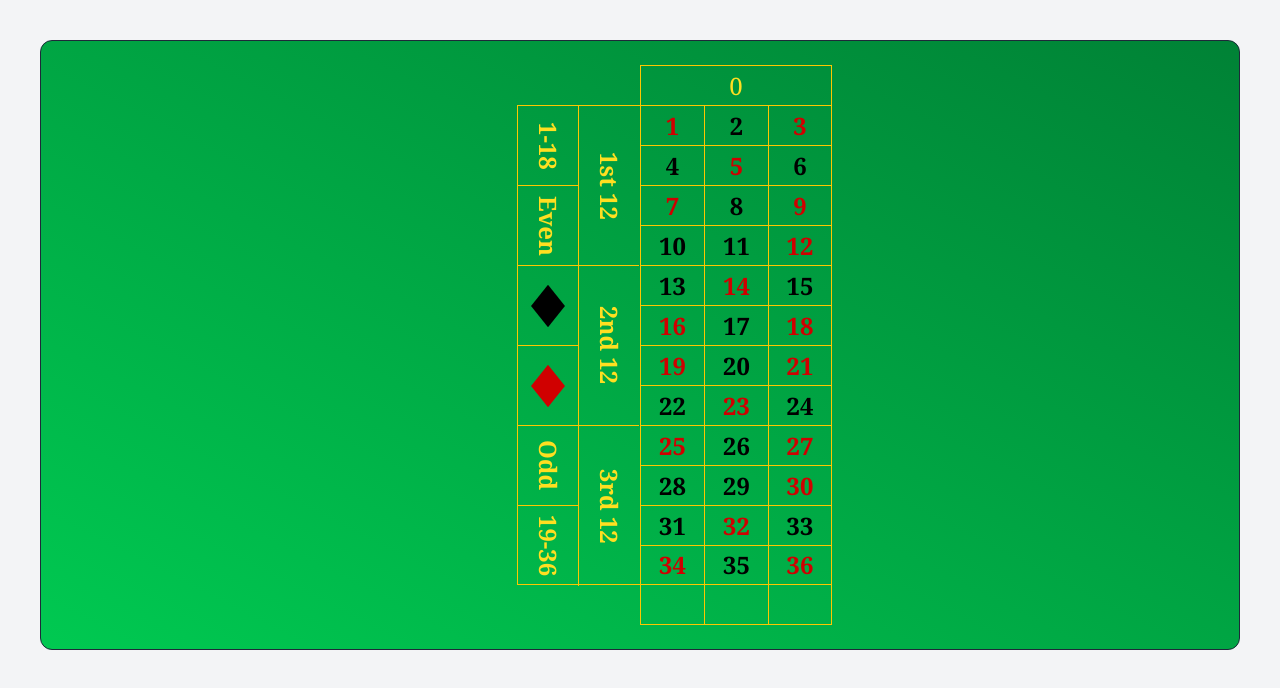
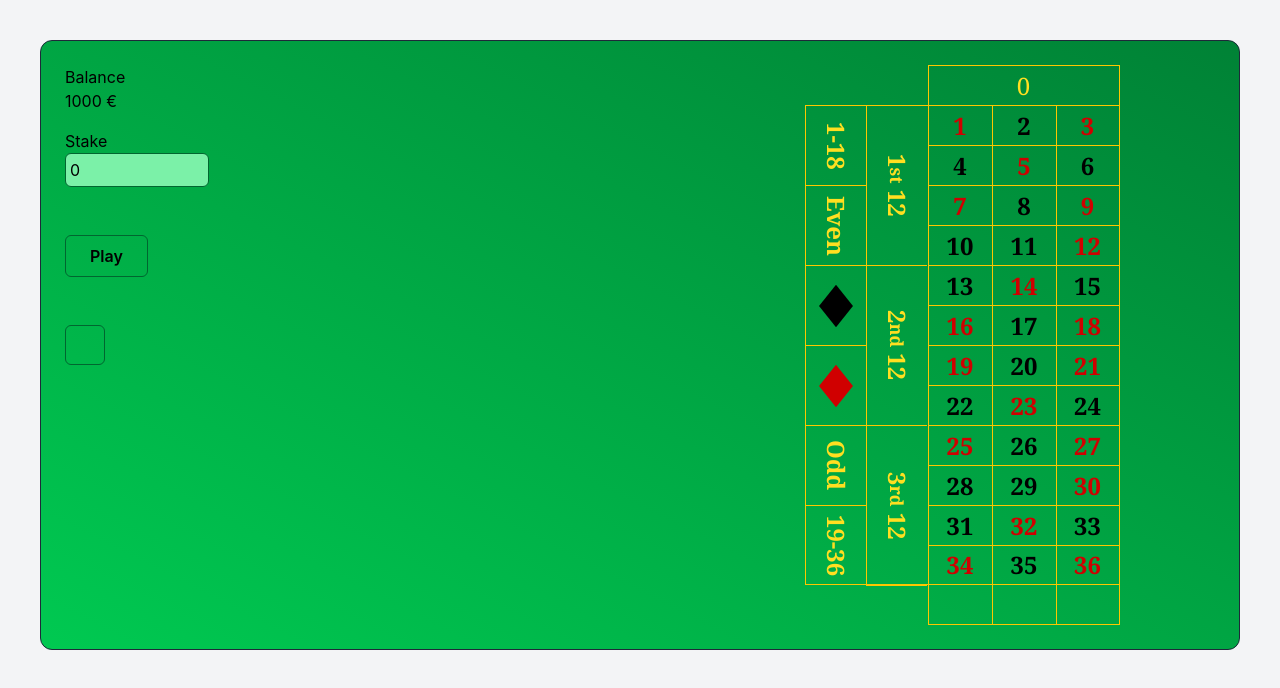
Before and after one commit to a-kunert/python-roulette, a Vue app: page / in a window 1280 px wide. Shown: the top 688 px of the page. Built offline with nearby package versions, Linux system fonts and the light colour scheme.

Commit message:
Extract components (pt.1)

```diff
--- a/src/App.vue
+++ b/src/App.vue
@@ -1,32 +1,65 @@
 <template>
     <div class="p-10 bg-gray-100">
 
-        <div class="xbg-[#049B04] bg-green-500 to-green-700 bg-linear-to-tr border border-gray-800 rounded-xl p-6 grid grid-cols-2">
+        <div class="bg-green-500 to-green-700 bg-linear-to-tr border border-gray-800 rounded-xl p-6 grid grid-cols-2">
 
+            <div>
+                <div class="mb-4">
+                    <div>
+                        Balance
+                    </div>
+                    <div>
+                        {{ balance }} €
+                    </div>
+                </div>
+
+                <div>Stake</div>
+                <div>
+                    <input class="p-1 w-36 border-green-800 border rounded-md bg-green-300"
+                           type="number" min="0" :max="balance" v-model="stake">
+                </div>
+
+                <div>
+                    {{ bet }}
+                </div>
+
+
+                <div class="mt-12">
+                    <button
+                        class="transition-colors border border-green-800 rounded-md py-2 px-6 font-semibold hover:bg-green-800 hover:text-green-100"
+                        @click="playGame">Play
+                    </button>
+                </div>
+
+                <div class="mt-12">
+
+                    <div class="size-10 border border-green-800 rounded-md">
+                        {{ currentNumber }}
+                    </div>
+                </div>
+
+            </div>
+
+            <div class="grid grid-cols-2">
                 <div class=" flex flex-col mt-10 items-end font-semibold">
 
                     <div class="grid grid-cols-2 border-y border-l border-yellow-400 h-120">
                         <div class="border-r border-yellow-400">
-                        <div>
                             <div
                                 class="border-b border-yellow-400 w-15 h-20 flex items-center justify-center text-yellow-300  font-serif text-2xl">
                                 <div class="[writing-mode:vertical-lr]">
                                     1-18
                                 </div>
-
-                            </div>
                             </div>
 
-                        <div>
                             <div
-                                class="border-b border-yellow-400 w-15 h-20 flex items-center justify-center text-yellow-300  font-serif text-2xl">
+                                class="border-b border-yellow-400 w-15 h-20 flex items-center justify-center text-yellow-300  font-serif text-2xl"
+                                @click="setBet('Parity','Even')">
                                 <div class="[writing-mode:vertical-lr]">
                                     Even
                                 </div>
                             </div>
-                        </div>
 
-                        <div>
                             <div
                                 class="border-b border-yellow-400 w-15 h-20 flex items-center justify-center text-yellow-300  font-serif text-2xl">
                                 <div class="scale-y-125">
@@ -35,9 +68,7 @@
 
                                 </div>
                             </div>
-                        </div>
 
-                        <div>
                             <div
                                 class=" border-b border-yellow-400 w-15 h-20 flex items-center justify-center text-yellow-300  font-serif text-2xl">
 
@@ -48,16 +79,14 @@
                                 </div>
                             </div>
 
-                            <div>
                             <div
-                                    class=" border-b border-yellow-400 w-15 h-20 flex items-center justify-center text-yellow-300  font-serif text-2xl">
+                                class=" border-b border-yellow-400 w-15 h-20 flex items-center justify-center text-yellow-300  font-serif text-2xl"
+                                @click="setBet('Parity','Odd')">
                                 <div class="[writing-mode:vertical-lr]">
                                     Odd
                                 </div>
                             </div>
-                            </div>
 
-                            <div>
                             <div
                                 class=" border-yellow-400 w-15 h-20 flex items-center justify-center text-yellow-300  font-serif text-2xl">
                                 <div class="[writing-mode:vertical-lr]">
@@ -66,35 +95,10 @@
                             </div>
                         </div>
 
-
-                        </div>
-
-                    </div>
-
                         <div>
-                        <div
-                            class=" border-b border-yellow-400 w-15 h-40 flex items-center justify-center text-yellow-300  font-serif text-2xl">
-                            <div class="[writing-mode:vertical-lr]">
-                                1st 12
-                            </div>
-
-                        </div>
-
-                        <div
-                            class="border-b border-yellow-400 w-15 h-40 flex items-center justify-center text-yellow-300  font-serif text-2xl">
-                            <div class="[writing-mode:vertical-lr]">
-                                2nd 12
-                            </div>
-
-                        </div>
-
-                        <div
-                            class=" border-yellow-400 w-15 h-40 flex items-center justify-center text-yellow-300  font-serif text-2xl">
-                            <div class="[writing-mode:vertical-lr]">
-                                3rd 12
-                            </div>
-
-                        </div>
+                            <DozenBlock :dozen="1"></DozenBlock>
+                            <DozenBlock :dozen="2"></DozenBlock>
+                            <DozenBlock :dozen="3"></DozenBlock>
                         </div>
 
 
@@ -118,7 +122,7 @@
                         number.number % 3 === 0 ? 'border-r' : '',
                         number.number > 33 ? 'border-b' : '',
                   ]"
-                        v-for="number in numbers.filter(number => number.number !== 0)"
+                            v-for="number in RouletteNumbers.filter(number => number.number !== 0)"
                             :key="number.number"
                         >
                             {{ number.number }}
@@ -133,6 +137,7 @@
                     </div>
 
                 </div>
+            </div>
 
         </div>
 
@@ -143,47 +148,43 @@
 
 
 <script setup>
+import { ref } from 'vue'
+import RouletteNumbers from './src/RouletteNumbers.js'
+import DozenBlock from './components/DozenBlock.vue'
+
+const balance = ref(1000)
+
+const bet = ref(null)
+
+function setBet(type, value) {
+    bet.value = {
+        type: type,
+        value: value
+    }
+
+}
+
+const currentNumber = ref(null)
+
+function playGame() {
+    currentNumber.value = Math.round(Math.random() * 36)
+    if (!bet.value || bet.value.type !== "Parity") {
+        return
+    }
+    balance.value = balance.value - stake.value
+    if (
+        bet.value.value === "Even" && currentNumber.value % 2 === 0 ||
+        bet.value.value === "Odd" && currentNumber.value % 2 === 1) {
+        balance.value = balance.value + 2 * stake.value
+    }
 
 
-const numbers = [
-    { "number": 0, "color": "green" },
-    { "number": 1, "color": "red" },
-    { "number": 2, "color": "black" },
-    { "number": 3, "color": "red" },
-    { "number": 4, "color": "black" },
-    { "number": 5, "color": "red" },
-    { "number": 6, "color": "black" },
-    { "number": 7, "color": "red" },
-    { "number": 8, "color": "black" },
-    { "number": 9, "color": "red" },
-    { "number": 10, "color": "black" },
-    { "number": 11, "color": "black" },
-    { "number": 12, "color": "red" },
-    { "number": 13, "color": "black" },
-    { "number": 14, "color": "red" },
-    { "number": 15, "color": "black" },
-    { "number": 16, "color": "red" },
-    { "number": 17, "color": "black" },
-    { "number": 18, "color": "red" },
-    { "number": 19, "color": "red" },
-    { "number": 20, "color": "black" },
-    { "number": 21, "color": "red" },
-    { "number": 22, "color": "black" },
-    { "number": 23, "color": "red" },
-    { "number": 24, "color": "black" },
-    { "number": 25, "color": "red" },
-    { "number": 26, "color": "black" },
-    { "number": 27, "color": "red" },
-    { "number": 28, "color": "black" },
-    { "number": 29, "color": "black" },
-    { "number": 30, "color": "red" },
-    { "number": 31, "color": "black" },
-    { "number": 32, "color": "red" },
-    { "number": 33, "color": "black" },
-    { "number": 34, "color": "red" },
-    { "number": 35, "color": "black" },
-    { "number": 36, "color": "red" }
-]
+}
+
+
+const stake = ref(0)
+
+
 
 
 function getColor(number) {
--- /dev/null
+++ b/src/components/DozenBlock.vue
@@ -0,0 +1,23 @@
+<template>
+    <div
+        class=" border-b border-yellow-400 w-15 h-40 flex items-center justify-center text-yellow-300  font-serif text-2xl">
+        <div class="[writing-mode:vertical-lr]">
+            {{dozen}}<span class="text-lg">{{ suffix }}</span> 12
+        </div>
+    </div>
+</template>
+
+<script setup>
+import { computed } from 'vue'
+
+const props = defineProps(["dozen"])
+
+const suffix = computed(() => {
+   return  {
+        1: 'st',
+        2: 'nd',
+        3: 'rd'
+    }[props.dozen]
+})
+
+</script>
--- /dev/null
+++ b/src/src/RouletteNumbers.js
@@ -0,0 +1,39 @@
+export default  [
+    { "number": 0, "color": "green" },
+    { "number": 1, "color": "red" },
+    { "number": 2, "color": "black" },
+    { "number": 3, "color": "red" },
+    { "number": 4, "color": "black" },
+    { "number": 5, "color": "red" },
+    { "number": 6, "color": "black" },
+    { "number": 7, "color": "red" },
+    { "number": 8, "color": "black" },
+    { "number": 9, "color": "red" },
+    { "number": 10, "color": "black" },
+    { "number": 11, "color": "black" },
+    { "number": 12, "color": "red" },
+    { "number": 13, "color": "black" },
+    { "number": 14, "color": "red" },
+    { "number": 15, "color": "black" },
+    { "number": 16, "color": "red" },
+    { "number": 17, "color": "black" },
+    { "number": 18, "color": "red" },
+    { "number": 19, "color": "red" },
+    { "number": 20, "color": "black" },
+    { "number": 21, "color": "red" },
+    { "number": 22, "color": "black" },
+    { "number": 23, "color": "red" },
+    { "number": 24, "color": "black" },
+    { "number": 25, "color": "red" },
+    { "number": 26, "color": "black" },
+    { "number": 27, "color": "red" },
+    { "number": 28, "color": "black" },
+    { "number": 29, "color": "black" },
+    { "number": 30, "color": "red" },
+    { "number": 31, "color": "black" },
+    { "number": 32, "color": "red" },
+    { "number": 33, "color": "black" },
+    { "number": 34, "color": "red" },
+    { "number": 35, "color": "black" },
+    { "number": 36, "color": "red" }
+]
```
Lines whose indentation alone changed are shown as unchanged.
